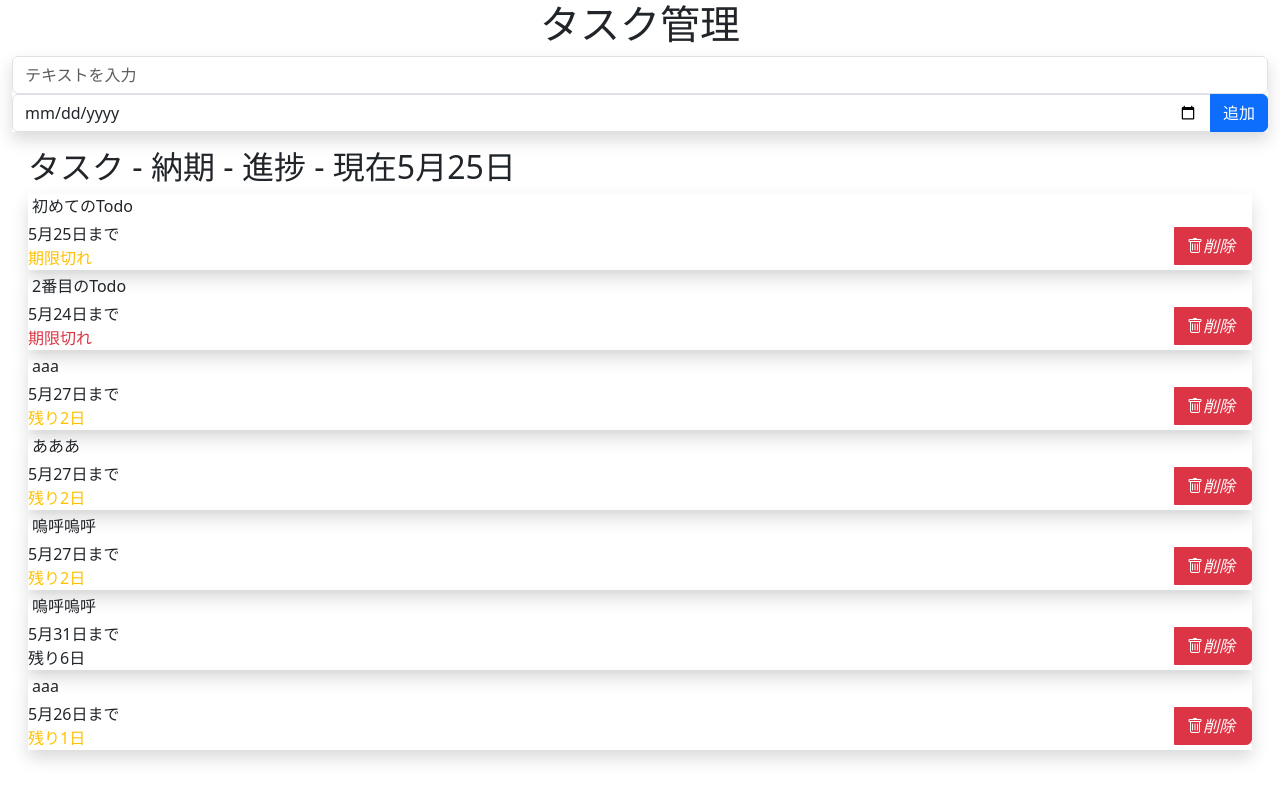
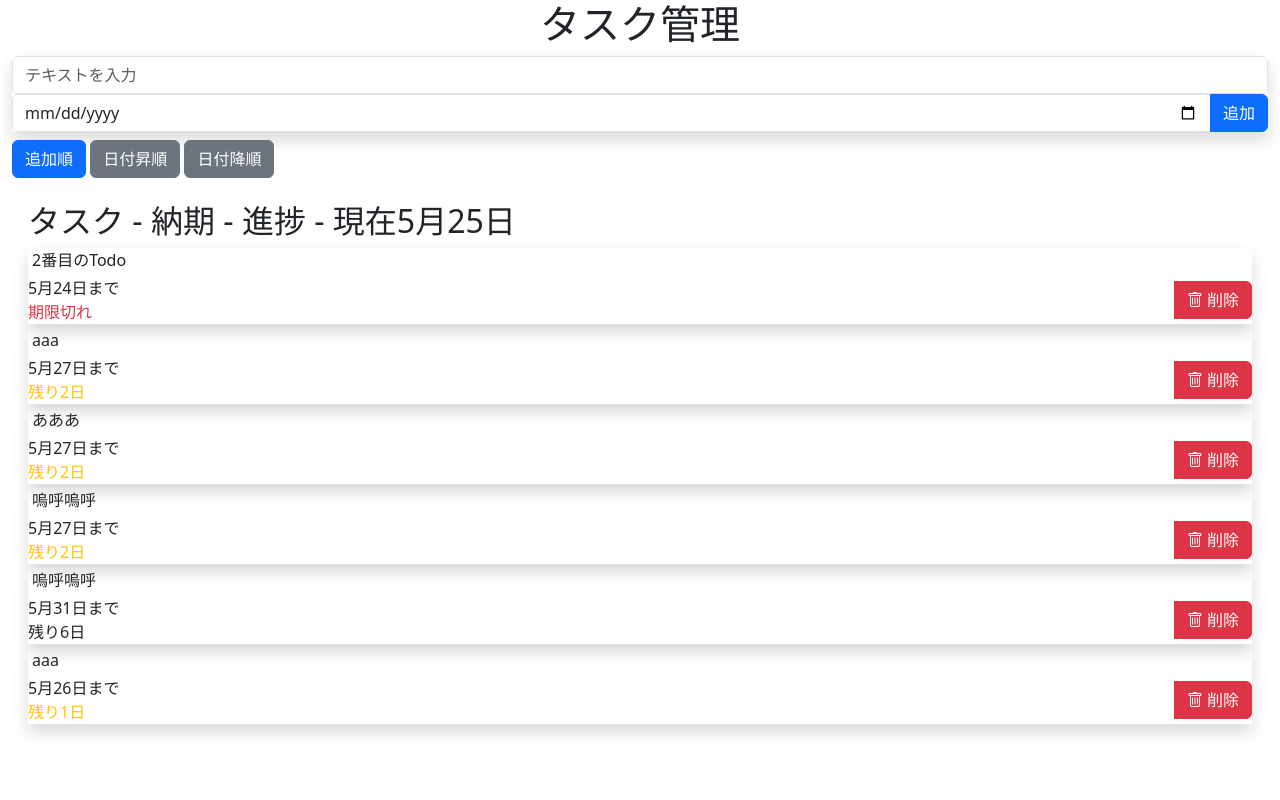
Before and after one commit to masakingu0303/todo_traning, a React (Vite) app in the folder frontend/: page / in a window 1280 px wide. Built offline with nearby package versions, Linux system fonts and the light colour scheme; data requests are answered from the project's data file.

Commit message:
ソート処理

```diff
--- a/frontend/db.json
+++ b/frontend/db.json
@@ -1,13 +1,7 @@
 {
   "todos": [
     {
-      "id": 1,
-      "text": "初めてのTodo",
-      "completed": false,
-      "date": "2025-05-25"
-    },
-    {
-      "id": 2,
+      "id": "2",
       "text": "2番目のTodo",
       "completed": true,
       "date": "2025-05-24"
--- a/frontend/src/App.tsx
+++ b/frontend/src/App.tsx
@@ -14,9 +14,8 @@ const App = () => {
   const [text, setText] = useState('');
   const [todos, setTodos] = useState<Todos[]>([]);
   const [date, setDate] = useState('');
-  const today = new Date();
+  const [sortOrder, setSortOrder] = useState<'added' | 'dateAsc' | 'dateDesc'>('added');  // ← ソート順を追加
 
-  // レンダリング時、JSONサーバーからタスク一覧を取得してtodosを更新
   useEffect(() => {
     fetch(API).then(res => res.json())
       .then(data => setTodos(data))
@@ -25,8 +24,7 @@ const App = () => {
   const handleClick = (e: React.FormEvent) => {
     e.preventDefault();
     if (text && date) {
-      const newTodo = { text, date }
-
+      const newTodo = { text, date };
       fetch(API, {
         method: 'POST',
         headers: { 'Content-Type': 'application/json' },
@@ -34,23 +32,30 @@ const App = () => {
       })
         .then(res => res.json())
         .then(data => setTodos([...todos, data]))
-
       setText('');
       setDate('');
     } else if (text.length > 100) {
       window.alert(`テキストを100文字以下にしてください、現在${text.length}文字`)
     } else {
-      window.alert('テキストと日付をを入力してください')
+      window.alert('テキストと日付を入力してください')
     }
   };
 
-  //クリックしたid以外のtodoををsetTodosに入れる
   const handleDelete = (id?: number) => {
-    fetch(`${API}/${id}`, {
-      method: 'DELETE'
-    }).then(() => setTodos(todos.filter(todo => todo.id !== id)))
+    fetch(`${API}/${id}`, { method: 'DELETE' })
+      .then(() => setTodos(todos.filter(todo => todo.id !== id)))
   };
 
+  const today = new Date();
+  today.setHours(0, 0, 0, 0);
+
+  // ソート処理
+  const sortedTodos = [...todos];
+  if (sortOrder === 'dateAsc') {
+    sortedTodos.sort((a, b) => new Date(a.date).getTime() - new Date(b.date).getTime());
+  } else if (sortOrder === 'dateDesc') {
+    sortedTodos.sort((a, b) => new Date(b.date).getTime() - new Date(a.date).getTime());
+  }
 
   return (
     <Container fluid className='container'>
@@ -58,40 +63,30 @@ const App = () => {
       <div className='shadow'>
         <Form.Control type='text' placeholder='テキストを入力' value={text} onChange={(e) => setText(e.target.value)} />
         <InputGroup className='d-flex'>
-          <Form.Control className="form-control" type="date" value={date} onChange={(e) => setDate(e.target.value)} />
+          <Form.Control type="date" value={date} onChange={(e) => setDate(e.target.value)} />
           <Button type='submit' className='btn btn-primary' onClick={handleClick}>追加</Button>
         </InputGroup>
       </div>
 
+      {/* ソート切り替えボタン */}
+      <div className='my-2'>
+        <Button onClick={() => setSortOrder('added')} variant={sortOrder === 'added' ? 'primary' : 'secondary'}>追加順</Button>{' '}
+        <Button onClick={() => setSortOrder('dateAsc')} variant={sortOrder === 'dateAsc' ? 'primary' : 'secondary'}>日付昇順</Button>{' '}
+        <Button onClick={() => setSortOrder('dateDesc')} variant={sortOrder === 'dateDesc' ? 'primary' : 'secondary'}>日付降順</Button>
+      </div>
+
       <div className='py-3 px-3'>
-        <h2 className=' align-items-center'>
-          タスク - 納期 - 進捗 - 現在{today.getMonth() + 1}月{today.getDate()}日
-        </h2>
-        {todos.map((todo) => {
-          const today = new Date();
-          today.setHours(0, 0, 0, 0);  // 時分秒リセット
+        <h2>タスク - 納期 - 進捗 - 現在{today.getMonth() + 1}月{today.getDate()}日</h2>
+        {sortedTodos.map((todo) => {
           const todoDate = new Date(todo.date);
-          todoDate.setHours(0, 0, 0, 0);  // 同じくリセット
+          todoDate.setHours(0, 0, 0, 0);
+          const diffTime = todoDate.getTime() - today.getTime();
+          const diffDays = diffTime / (1000 * 60 * 60 * 24);
 
-          const diffTime = todoDate.getTime() - today.getTime();
-          const diffDays = diffTime / (1000 * 60 * 60 * 24);  // 日数差（小数点）
-
-          let message = '';
-          if (diffDays > 0) {
-            message = `残り${diffDays}日`;   // 未来
-          } else {
-            message = '期限切れ';             // 過去
-          }
-
-
-          let messageColor = '';
-          if (diffDays < 0) {
-            messageColor = 'text-danger';   // 期限切れは赤
-          } else if (diffDays < 3) {
-            messageColor = 'text-warning';  // 残り3日未満は黄色
-          } else {
-            messageColor = 'text-dark';     // それ以外は黒
-          }
+          let message = diffDays > 0 ? `残り${diffDays}日` : '期限切れ';
+          let messageColor = 'text-dark';
+          if (diffDays < 0) messageColor = 'text-danger';
+          else if (diffDays < 3) messageColor = 'text-warning';
 
           return (
             <div key={todo.id} className='todoBox shadow'>
@@ -102,16 +97,15 @@ const App = () => {
                   <div className={messageColor}>{message}</div>
                 </div>
                 <Button className='btn btn-danger' onClick={() => handleDelete(todo.id)}>
-                  <i className="bi bi-trash me-1">削除</i>
+                  <i className="bi bi-trash me-1"></i>削除
                 </Button>
               </InputGroup>
             </div>
           )
         })}
-
       </div>
     </Container>
   )
 }
 
-export default App
+export default App;
```
